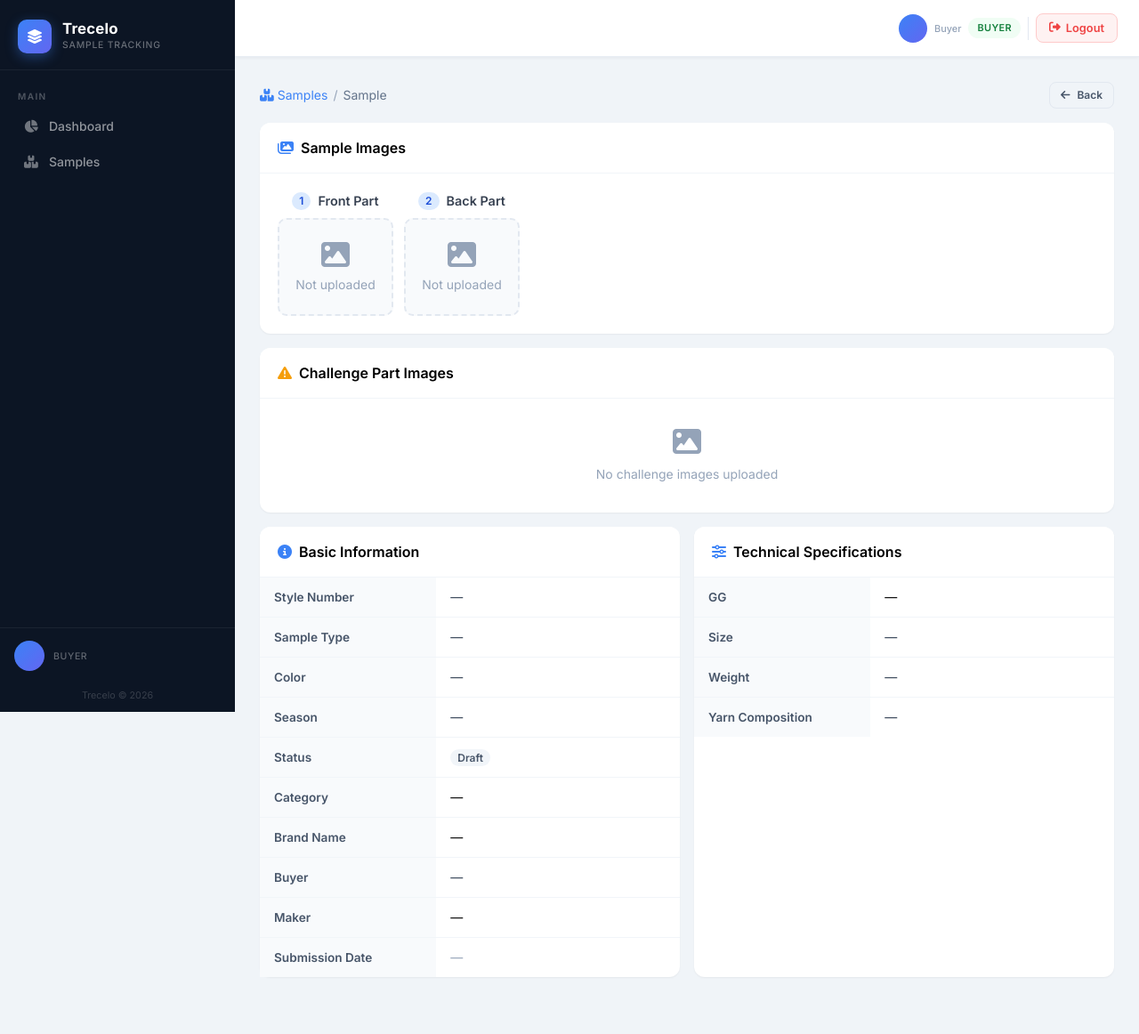
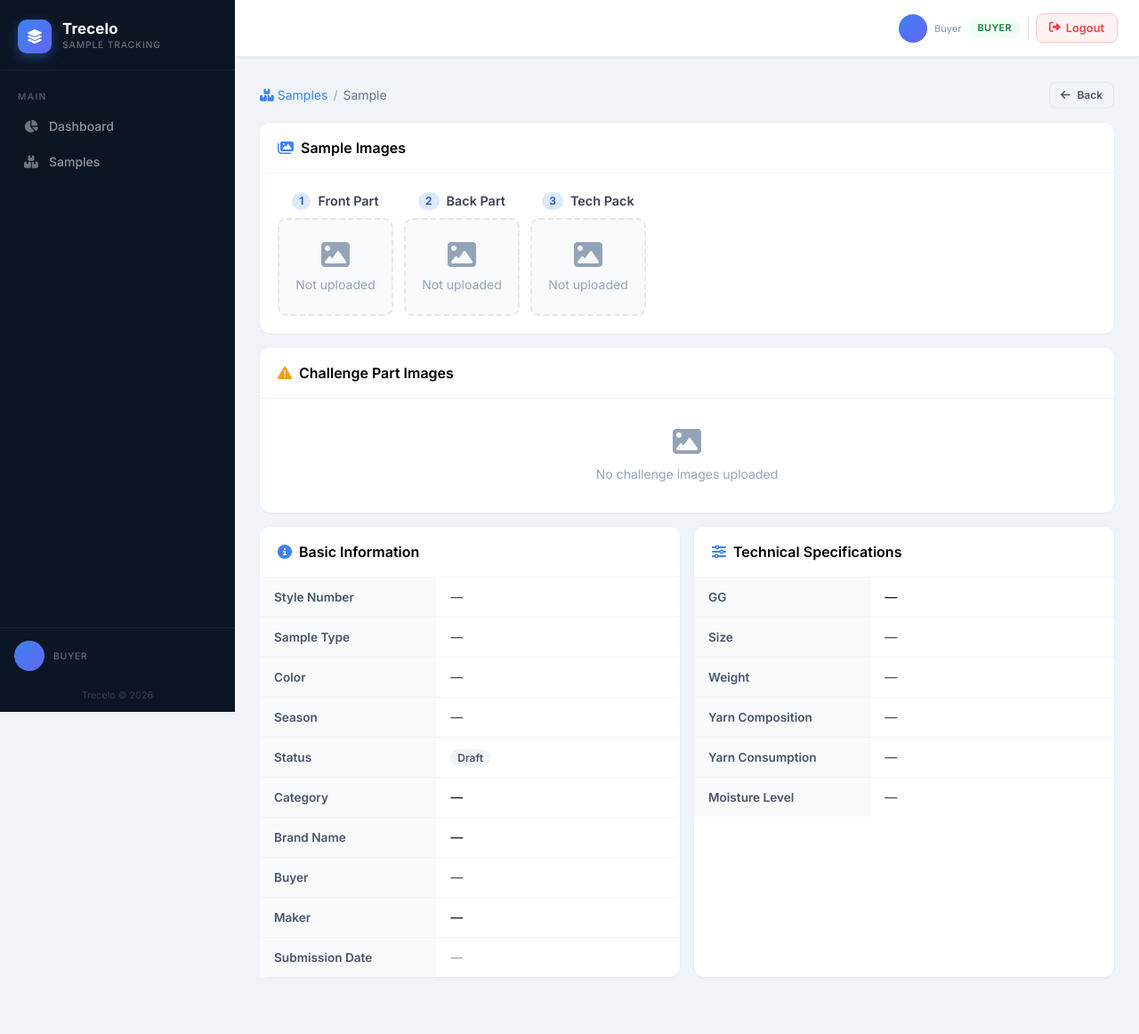
Before and after one commit to jahidshawon19/trecelo, a Django app: template templates/sample_detail.html in a window 1280 px wide. Shown: the whole page at 89% size. Run offline with Django 5.2, Linux system fonts and the light colour scheme; the template is opened without the code that fills it, so the values that code supplies are empty; some libraries are stand-ins or nearby versions.

Commit message:
Display tech_pack, yarn_consumption, and moisture_level on sample detail page
- Added Tech Pack as image slot #3 in the Sample Images section,
  with lightbox support matching Front Part and Back Part slots
- Added Yarn Consumption and Moisture Level rows to the
  Technical Specifications table

Co-Authored-By: Claude Sonnet 4.6 <noreply@anthropic.com>

```diff
--- a/templates/sample_detail.html
+++ b/templates/sample_detail.html
@@ -79,6 +79,31 @@
                data-img="{{ sample.back_part_image.url }}" data-caption="Back Part">
               <div class="img-slot filled">
                 <img src="{{ sample.back_part_image.url }}" alt="Back Part">
+                <div class="img-slot-overlay"><i class="fa fa-magnifying-glass-plus fa-lg"></i></div>
+              </div>
+            </a>
+          {% else %}
+            <div class="img-slot empty">
+              <i class="fa fa-image fa-2x text-slate-400 mb-2 block"></i>
+              <span class="text-slate-400 text-sm">Not uploaded</span>
+            </div>
+          {% endif %}
+        </div>
+      </div>
+
+      <!-- Tech Pack -->
+      <div style="min-width:130px;max-width:160px;">
+        <div class="text-center">
+          <div class="mb-2 flex items-center justify-center gap-2">
+            <span class="bg-blue-100 text-blue-700 text-xs font-semibold px-2 py-0.5 rounded-full">3</span>
+            <span style="font-weight:600;font-size:.9rem;color:#374151;">Tech Pack</span>
+          </div>
+          {% if sample.tech_pack %}
+            <a href="{{ sample.tech_pack.url }}"
+               class="lightbox-trigger"
+               data-img="{{ sample.tech_pack.url }}" data-caption="Tech Pack">
+              <div class="img-slot filled">
+                <img src="{{ sample.tech_pack.url }}" alt="Tech Pack">
                 <div class="img-slot-overlay"><i class="fa fa-magnifying-glass-plus fa-lg"></i></div>
               </div>
             </a>
@@ -217,9 +242,17 @@
             <th class="bg-slate-50 text-left px-4 py-3 font-semibold text-slate-600" style="font-size:.85rem;">Weight</th>
             <td class="px-4 py-3 text-slate-700">{{ sample.weight|default:"—" }}</td>
           </tr>
-          <tr>
+          <tr class="border-b border-slate-100">
             <th class="bg-slate-50 text-left px-4 py-3 font-semibold text-slate-600" style="font-size:.85rem;">Yarn Composition</th>
             <td class="px-4 py-3 text-slate-700">{{ sample.yarn_composition|default:"—" }}</td>
+          </tr>
+          <tr class="border-b border-slate-100">
+            <th class="bg-slate-50 text-left px-4 py-3 font-semibold text-slate-600" style="font-size:.85rem;">Yarn Consumption</th>
+            <td class="px-4 py-3 text-slate-700">{{ sample.yarn_consumption|default:"—" }}</td>
+          </tr>
+          <tr>
+            <th class="bg-slate-50 text-left px-4 py-3 font-semibold text-slate-600" style="font-size:.85rem;">Moisture Level</th>
+            <td class="px-4 py-3 text-slate-700">{{ sample.moisture_level|default:"—" }}</td>
           </tr>
         </tbody>
       </table>
```
